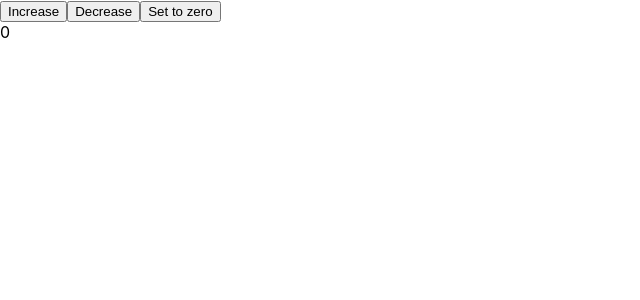
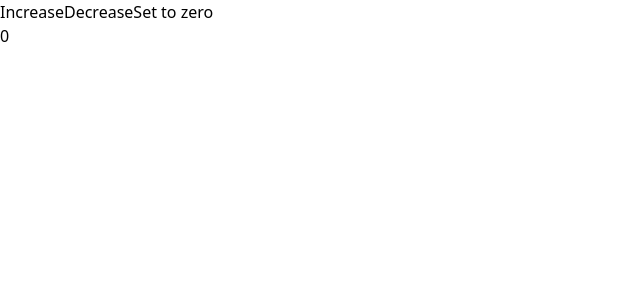
Before and after one commit to ddaniellim/react-training, a React (Create React App) app: page / in a window 1280 px wide. Shown: the top 300 px of the page, without its empty margins (0-640 px from the left). Built offline with nearby package versions, Linux system fonts and the light colour scheme.

Commit message:
initialized tailwind css

```diff
--- a/package.json
+++ b/package.json
@@ -39,6 +39,7 @@
     ]
   },
   "devDependencies": {
-    "gh-pages": "^6.1.1"
+    "gh-pages": "^6.1.1",
+    "tailwindcss": "^3.4.3"
   }
 }
--- a/src/index.css
+++ b/src/index.css
@@ -1,13 +1,3 @@
-body {
-  margin: 0;
-  font-family: -apple-system, BlinkMacSystemFont, 'Segoe UI', 'Roboto', 'Oxygen',
-    'Ubuntu', 'Cantarell', 'Fira Sans', 'Droid Sans', 'Helvetica Neue',
-    sans-serif;
-  -webkit-font-smoothing: antialiased;
-  -moz-osx-font-smoothing: grayscale;
-}
-
-code {
-  font-family: source-code-pro, Menlo, Monaco, Consolas, 'Courier New',
-    monospace;
-}
+@tailwind base;
+@tailwind components;
+@tailwind utilities;
--- /dev/null
+++ b/tailwind.config.js
@@ -0,0 +1,10 @@
+/** @type {import('tailwindcss').Config} */
+module.exports = {
+  content: [
+    "./src/**/*.{js,jsx,ts,tsx}",
+  ],
+  theme: {
+    extend: {},
+  },
+  plugins: [],
+}
```
Also changed, not shown: 1 other file (tests, documents, lock files or other folders).
